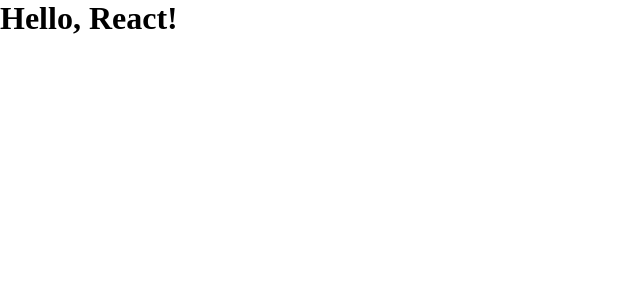
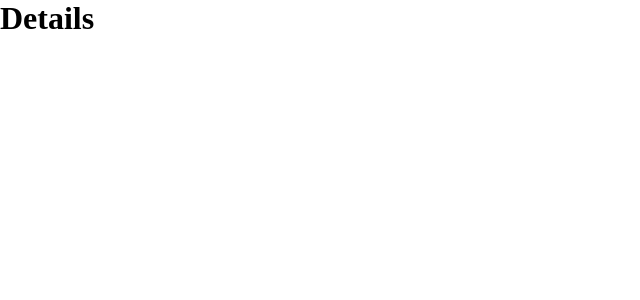
Before and after one commit to andrealoda/webapp-react, a React (Vite) app: page /details in a window 1280 px wide. Shown: the top 300 px of the page, without its empty margins (0-640 px from the left). Built offline with nearby package versions, Linux system fonts and the light colour scheme.

Commit message:
Add routing and create Home and Details pages

```diff
--- a/src/App.jsx
+++ b/src/App.jsx
@@ -1,11 +1,20 @@
-
+// App.jsx
+import { BrowserRouter, Routes, Route } from 'react-router-dom'
+import Home from './pages/Home'
+import Details from './pages/Details'
 
 function App() {
 
   return (
-    <>
-    <h1>Hello, React!</h1>
-    </>
+
+
+    <BrowserRouter>
+      <Routes>
+        <Route path="/" element={<Home />} />
+        <Route path="/details" element={<Details />} />
+      </Routes >
+    </BrowserRouter >
+
   )
 }
 
--- /dev/null
+++ b/src/pages/Details.jsx
@@ -0,0 +1,10 @@
+import {NavLink} from 'react-router-dom';
+
+export default function Details() {
+
+    return (
+        <>
+        <h1>Details</h1>
+        </>
+    )
+}
--- /dev/null
+++ b/src/pages/Home.jsx
@@ -0,0 +1,10 @@
+import {NavLink} from 'react-router-dom';
+
+export default function Home() {
+
+    return (
+        <>
+        <h1>Homepage</h1>
+        </>
+    )
+}
```
